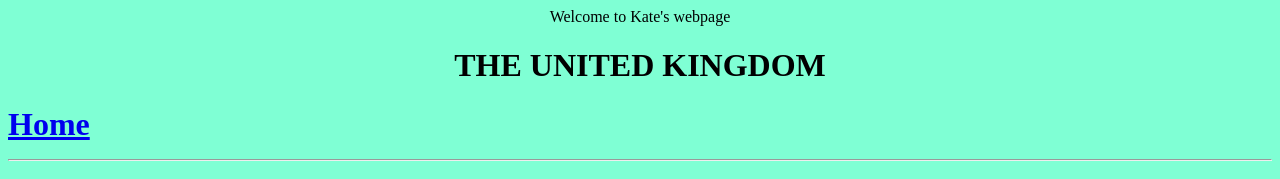
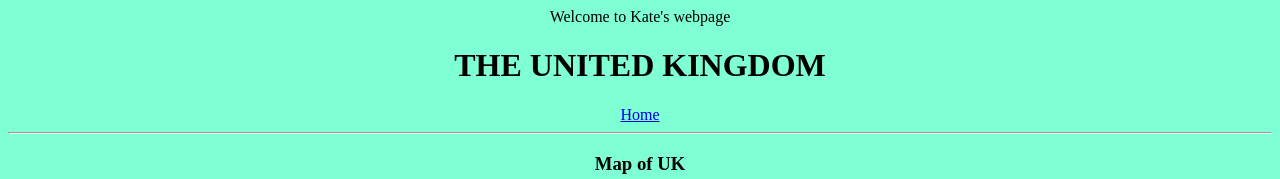
Before and after one commit to nivagrade2/nivagrade2.github.io, a plain HTML site: page kate.html in a window 1280 px wide. Shown: the top 179 px of the page. Drawn offline with Linux system fonts and the light colour scheme.

Commit message:
Fixed missing end h3 tag Centered the home link

```diff
--- a/kate.html
+++ b/kate.html
@@ -1,8 +1,8 @@
 <html>
     <body style="background-color:aquamarine;">
         <tittle><center>Welcome to Kate's webpage</center></tittle>
-        <h1><center>THE UNITED KINGDOM</center><h1>
-          <a href=index.html>Home</a>
+        <h1><center>THE UNITED KINGDOM</center></h1>
+        <center><a href=index.html>Home</a></center>
         <hr>
         <h3><center>Map of UK</center></h3>
         <center><img src="https://images-na.ssl-images-amazon.com/images/I/71fs1mbzzKL._AC_SX679_.jpg" width = "30%"></center>
```
